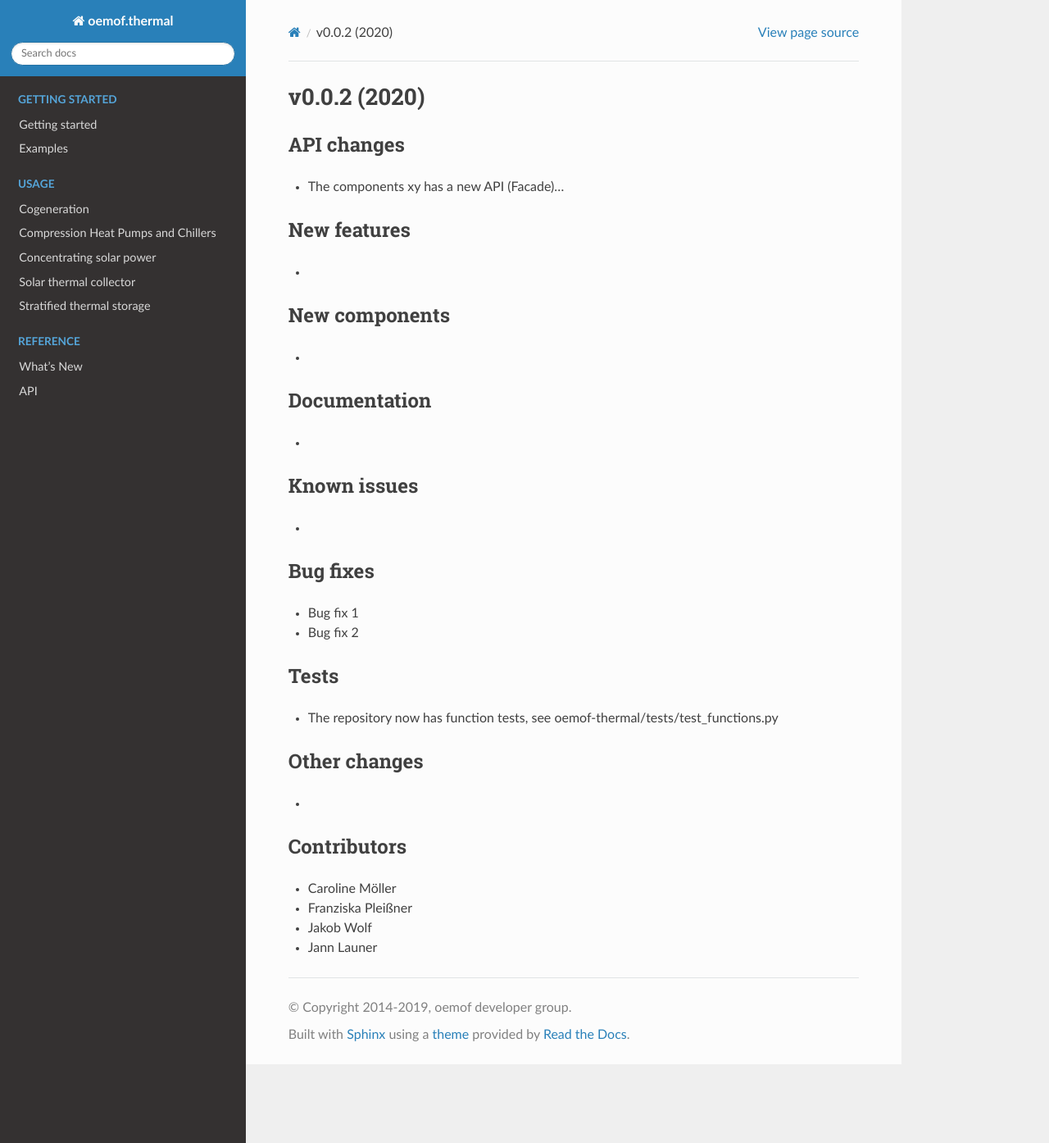
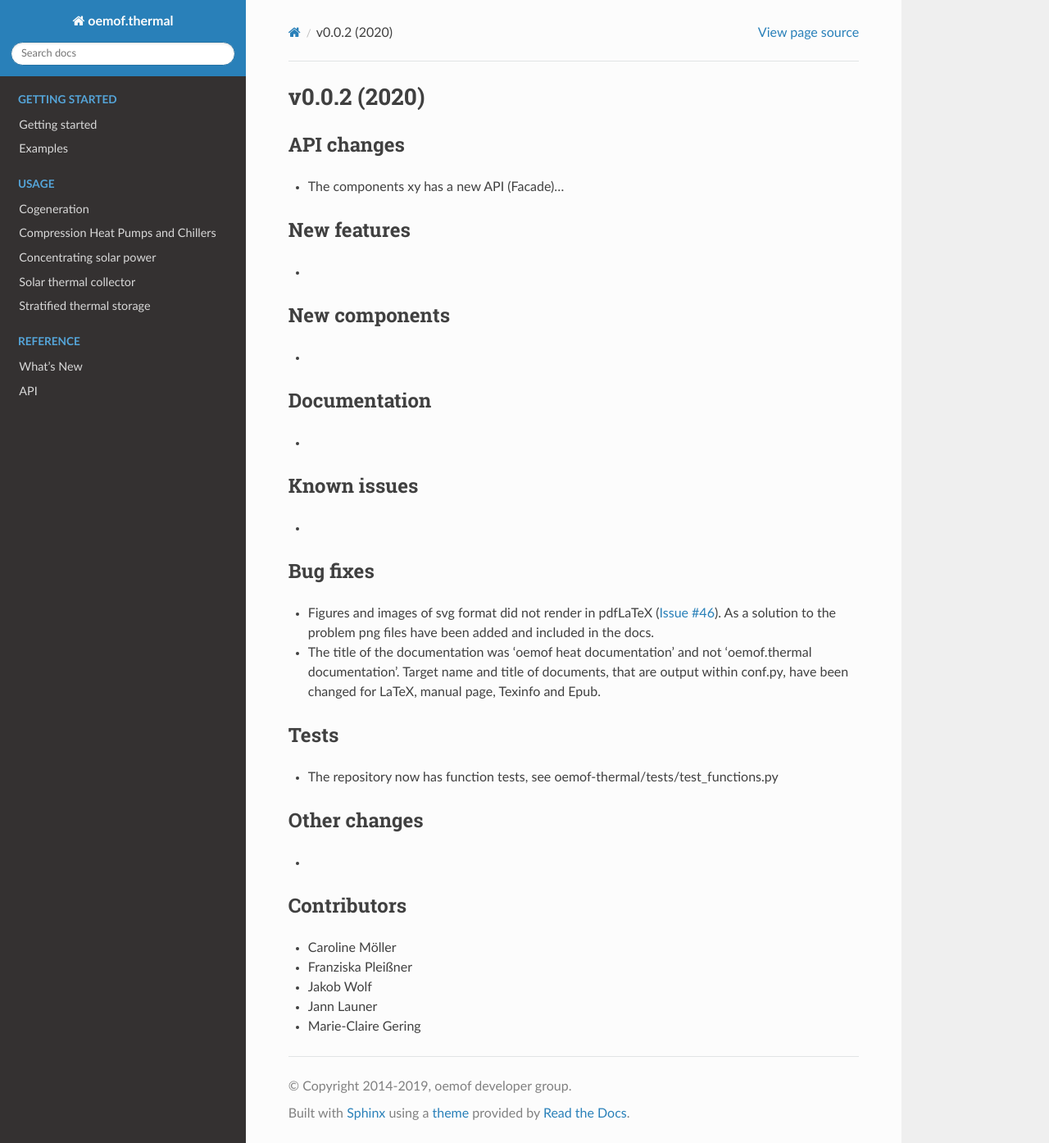
Before and after one commit to oemof/oemof-thermal, a Sphinx documentation site: the page built from docs/whats_new/v0-0-2.rst, in a window 1280 px wide and 1394 px high. Shown: the whole window at 82% size. Built offline with Sphinx 7.4.7 and the Read the Docs theme 2.0.0, drawn with Linux system fonts in a browser that asks for light colours; formulas are drawn with MathJax 3.

Commit message:
Add two bugs and MaGering as contributor to whatsnew

```diff
--- a/docs/whats_new/v0-0-2.rst
+++ b/docs/whats_new/v0-0-2.rst
@@ -29,8 +29,8 @@ Known issues
 Bug fixes
 ---------
 
-* Bug fix 1
-* Bug fix 2
+* Figures and images of svg format did not render in pdfLaTeX (`Issue #46 <https://github.com/oemof/oemof-thermal/issues/46>`_). As a solution to the problem png files have been added and included in the docs.
+* The title of the documentation was 'oemof heat documentation' and not 'oemof.thermal documentation'. Target name and title of documents, that are output within conf.py, have been changed for LaTeX, manual page, Texinfo and Epub.
 
 Tests
 -----
@@ -49,3 +49,4 @@ Contributors
 * Franziska Pleißner
 * Jakob Wolf
 * Jann Launer
+* Marie-Claire Gering
```
